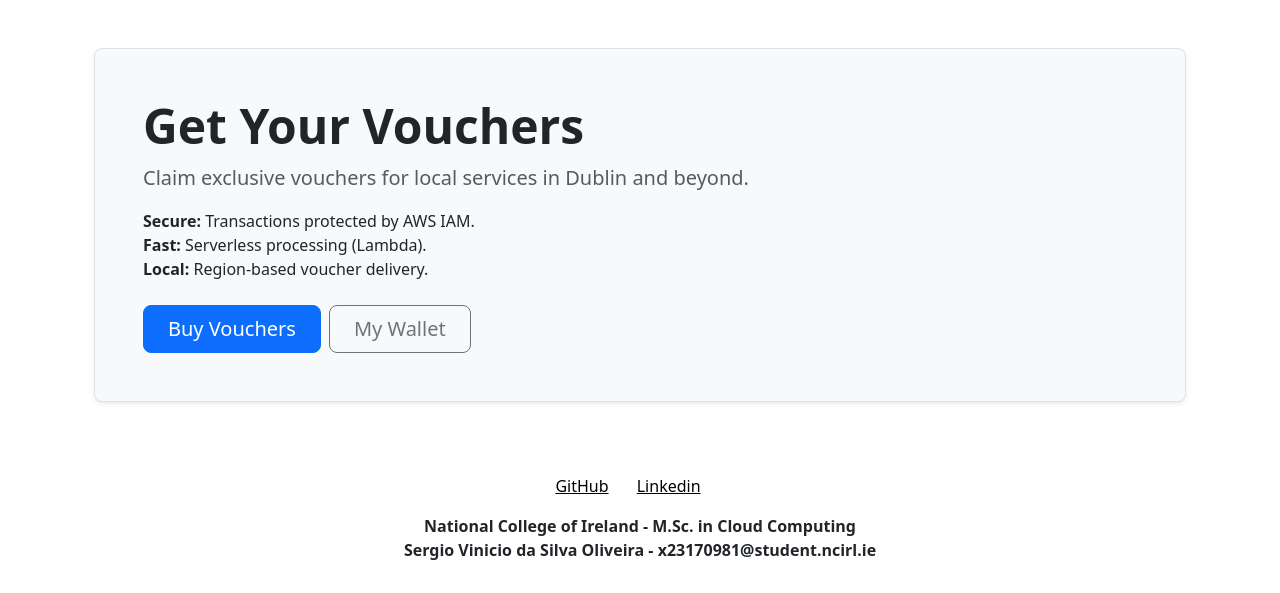
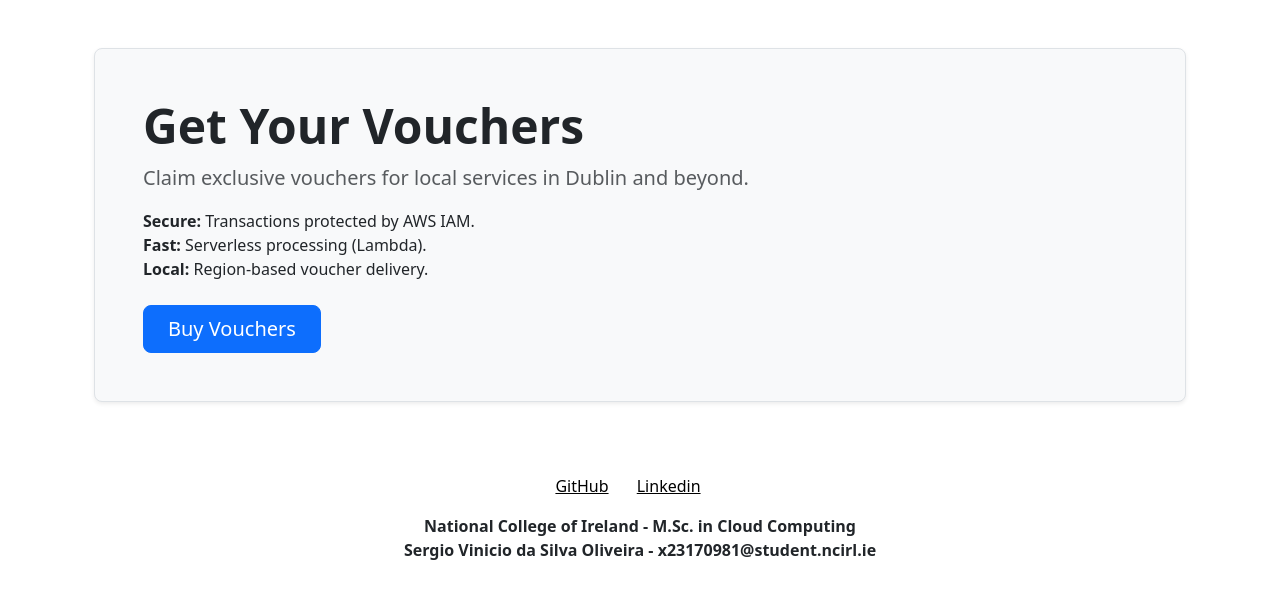
Before and after one commit to sergio-oliveira-br/safetrade_client_service, a Django app: page / in a window 1280 px wide. Shown: the top 593 px of the page. Run offline with Django 5.2, Linux system fonts and the light colour scheme.

Commit message:
Update index.html
act:
-> btn removed to showroom page

```diff
--- a/vouchers_client/templates/core/index.html
+++ b/vouchers_client/templates/core/index.html
@@ -18,7 +18,6 @@
 
                     <div class="d-flex gap-2 mt-4">
                         <a class="btn btn-primary btn-lg px-4" href="{% url 'showroom' %}" role="button">Buy Vouchers</a>
-                        <a class="btn btn-outline-secondary btn-lg px-4" href="" role="button">My Wallet</a>
                     </div>
                 </div>
             </div>
```
